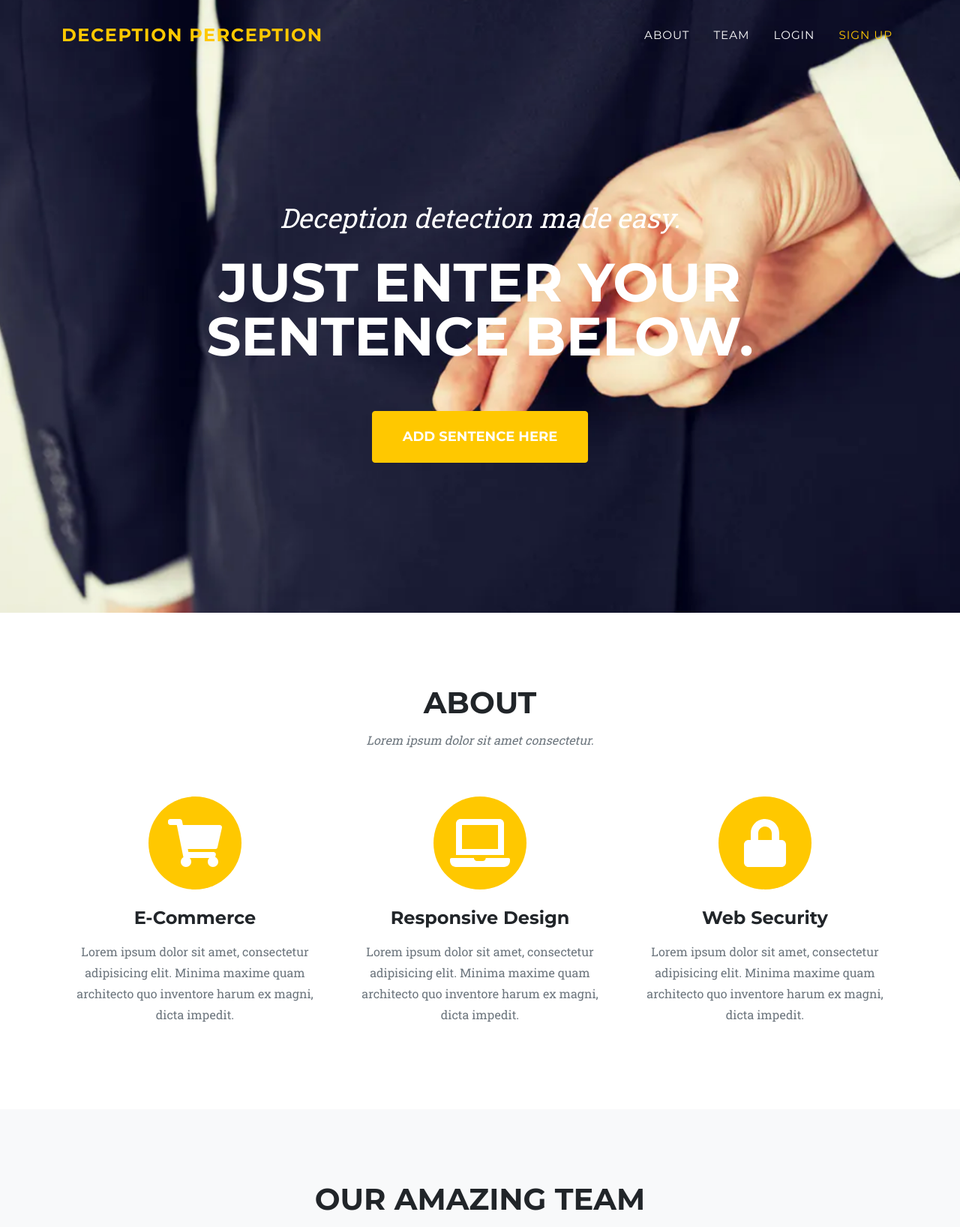
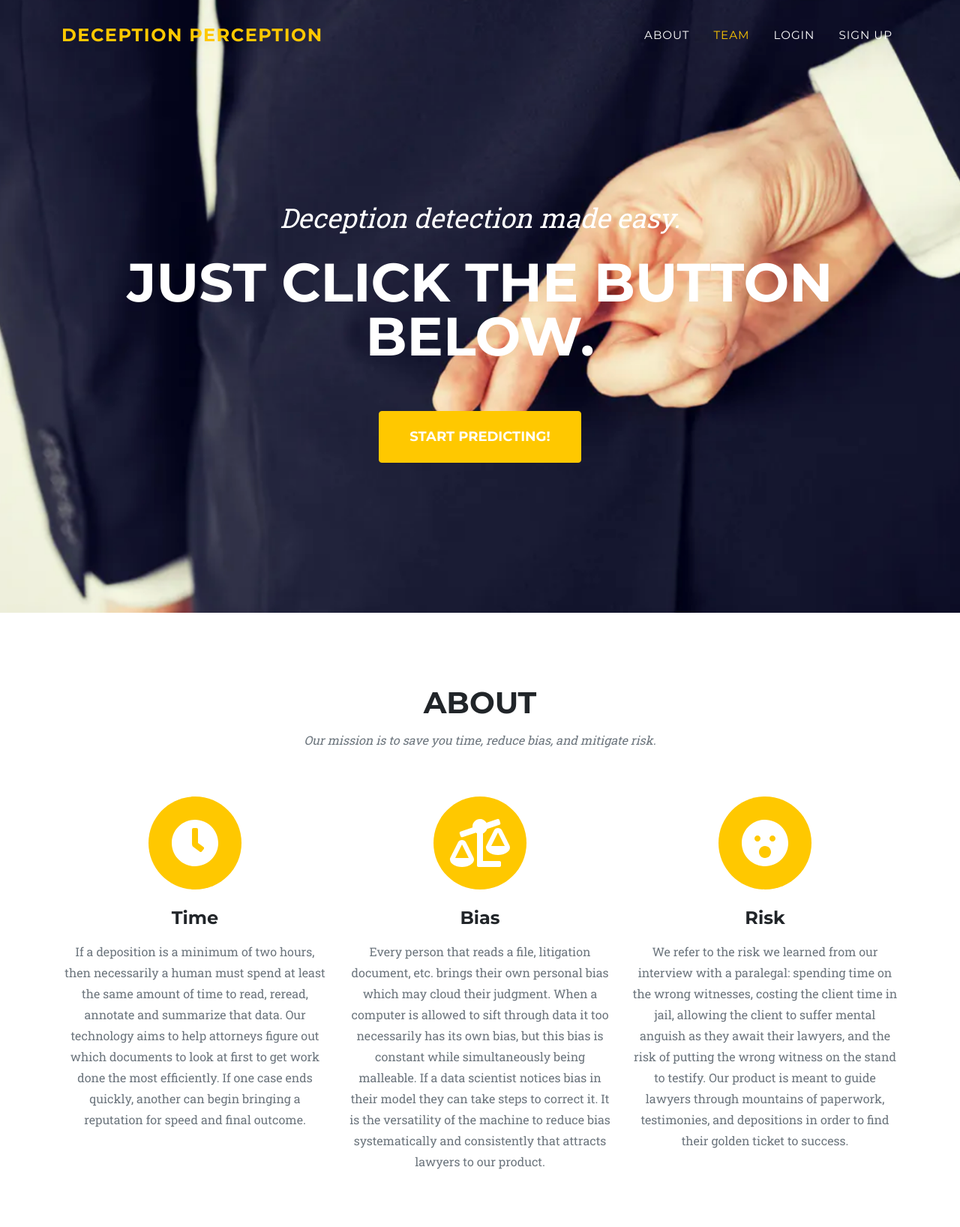
Before and after one commit to MSDS698/2021-product-analytics-group-project-group_6_deepdeception, a Flask app: page / in a window 1280 px wide. Shown: the top 1636 px of the page at 75% size. Run offline with Flask 2, Linux system fonts and the light colour scheme; some libraries are stand-ins or nearby versions.

Commit message:
connected all primary htmls such predict, etc. to index

```diff
--- a/code/app/templates/index.html
+++ b/code/app/templates/index.html
@@ -35,7 +35,7 @@
                         <li class="nav-item"><a class="nav-link" href="#about">About</a></li>
                         <li class="nav-item"><a class="nav-link" href="#team">Team</a></li>
                         <li class="nav-item"><a class="nav-link" href="/login">Login</a></li>
-                        <li class="nav-item"><a class="nav-link" href="#signup">Sign Up</a></li>
+                        <li class="nav-item"><a class="nav-link" href="/register">Sign Up</a></li>
                     </ul>
                 </div>
             </div>
@@ -44,8 +44,8 @@
         <header class="masthead">
             <div class="container">
                 <div class="masthead-subheading">Deception detection made easy.</div>
-                <div class="masthead-heading text-uppercase">Just enter your sentence below.</div>
-                <a class="btn btn-primary btn-xl text-uppercase" href="#services">Add Sentence Here</a>
+                <div class="masthead-heading text-uppercase">Just click the button below.</div>
+                <a class="btn btn-primary btn-xl text-uppercase" href="/predict">Start Predicting!</a>
             </div>
         </header>
 <!-- About-->
@@ -53,32 +53,32 @@
         <div class="container">
             <div class="text-center">
                 <h2 class="section-heading text-uppercase">About</h2>
-                    <h3 class="section-subheading text-muted">Lorem ipsum dolor sit amet consectetur.</h3>
+                <h3 class="section-subheading text-muted">Our mission is to save you time, reduce bias, and mitigate risk.</h3>
             </div>
             <div class="row text-center">
                 <div class="col-md-4">
                     <span class="fa-stack fa-4x">
                         <i class="fas fa-circle fa-stack-2x text-primary"></i>
-                            <i class="fas fa-shopping-cart fa-stack-1x fa-inverse"></i>
+                        <i class="fas fa-clock fa-stack-1x fa-inverse"></i>
                     </span>
-                        <h4 class="my-3">E-Commerce</h4>
-                        <p class="text-muted">Lorem ipsum dolor sit amet, consectetur adipisicing elit. Minima maxime quam architecto quo inventore harum ex magni, dicta impedit.</p>
+                    <h4 class="my-3">Time</h4>
+                    <p class="text-muted">If a deposition is a minimum of two hours, then necessarily a human must spend at least the same amount of time to read, reread, annotate and summarize that data. Our technology aims to help attorneys figure out which documents to look at first to get work done the most efficiently. If one case ends quickly, another can begin bringing a reputation for speed and final outcome.</p>
                 </div>
                 <div class="col-md-4">
                     <span class="fa-stack fa-4x">
                         <i class="fas fa-circle fa-stack-2x text-primary"></i>
-                            <i class="fas fa-laptop fa-stack-1x fa-inverse"></i>
+                        <i class="fas fa-balance-scale-left fa-stack-1x fa-inverse"></i>
                     </span>
-                        <h4 class="my-3">Responsive Design</h4>
-                        <p class="text-muted">Lorem ipsum dolor sit amet, consectetur adipisicing elit. Minima maxime quam architecto quo inventore harum ex magni, dicta impedit.</p>
+                    <h4 class="my-3">Bias</h4>
+                    <p class="text-muted">Every person that reads a file, litigation document, etc. brings their own personal bias which may cloud their judgment. When a computer is allowed to sift through data it too necessarily has its own bias, but this bias is constant while simultaneously being malleable. If a data scientist notices bias in their model they can take steps to correct it. It is the versatility of the machine to reduce bias systematically and consistently that attracts lawyers to our product.</p>
                 </div>
                 <div class="col-md-4">
                     <span class="fa-stack fa-4x">
                         <i class="fas fa-circle fa-stack-2x text-primary"></i>
-                            <i class="fas fa-lock fa-stack-1x fa-inverse"></i>
+                        <i class="fas fa-surprise fa-stack-1x fa-inverse"></i>
                     </span>
-                        <h4 class="my-3">Web Security</h4>
-                        <p class="text-muted">Lorem ipsum dolor sit amet, consectetur adipisicing elit. Minima maxime quam architecto quo inventore harum ex magni, dicta impedit.</p>
+                    <h4 class="my-3">Risk</h4>
+                    <p class="text-muted">We refer to the risk we learned from our interview with a paralegal: spending time on the wrong witnesses, costing the client time in jail, allowing the client to suffer mental anguish as they await their lawyers, and the risk of putting the wrong witness on the stand to testify. Our product is meant to guide lawyers through mountains of paperwork, testimonies, and depositions in order to find their golden ticket to success.</p>
                 </div>
             </div>
         </div>
@@ -173,47 +173,6 @@
     <!---End Row 3---->
             </div>
         </section>
-<!-- Contact-->
-        <section class="page-section" id="contact">
-            <div class="container">
-                <div class="text-center">
-                    <h2 class="section-heading text-uppercase">Sign Up</h2>
-                </div>
-<!-- * * * * * * * * * * * * * * *-->
-<!-- * * SB Forms Contact Form * *-->
-<!-- * * * * * * * * * * * * * * *-->
-<!-- This form is pre-integrated with SB Forms.-->
-<!-- To make this form functional, sign up at-->
-<!-- https://startbootstrap.com/solution/contact-forms-->
-
-<section id="signup">
-<form>
-    <div class="form-group">
-      <label for="formGroupExampleInput">Name</label>
-      <input type="text" class="form-control" id="formGroupExampleInput" placeholder="Please enter your name">
-    </div>
-    <div class="form-group">
-      <label for="formGroupExampleInput2">Email</label>
-      <input type="text" class="form-control" id="formGroupExampleInput2" placeholder="Please enter your email">
-    </div>
-    <div class="form-group">
-        <label for="formGroupExampleInput2">Password</label>
-        <input type="password" class="form-control" id="formGroupExampleInput2" placeholder="Password has to be at least 6 digits">
-      </div>
-      <div class="form-group">
-        <label for="formGroupExampleInput2">Confirm the password</label>
-        <input type="password" class="form-control" id="formGroupExampleInput2" placeholder="Repeat your password">
-      </div>
-
-
-  </form>
-  </section>
-
-  <!-- Submit Button-->
-  <div class="text-center"><button class="btn btn-primary btn-xl text-uppercase disabled" id="submitButton" type="submit">Submit Information</button></div>
-</form>
-</div>
-</section>
 
 <!-- Footer-->
         <footer class="footer py-4">
```
Lines whose indentation alone changed are shown as unchanged.
